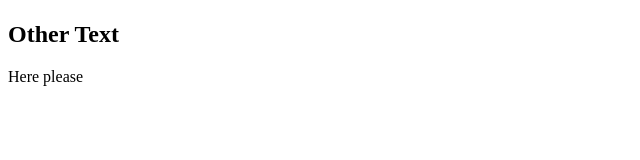
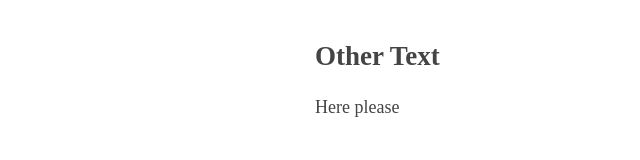
Before and after one commit to proprefenetre/proprefenetre.github.io, a plain HTML site: page index.html in a window 1280 px wide. Shown: the whole page, without its empty margins (0-640 px from the left). Drawn offline with Linux system fonts and the light colour scheme.

Commit message:
ello 	modified:   index.html

```diff
--- a/index.html
+++ b/index.html
@@ -5,7 +5,7 @@
     <meta charset="utf-8"></meta>
     <meta name="viewport" content="width=device-width", initial-scale=1"></meta>
     <title>$title</title>
-    <style type="text/css">$style</style>
+    <link rel="stylesheet" type="text/css" href="style.css">
 </head>
 
 <body>
```
